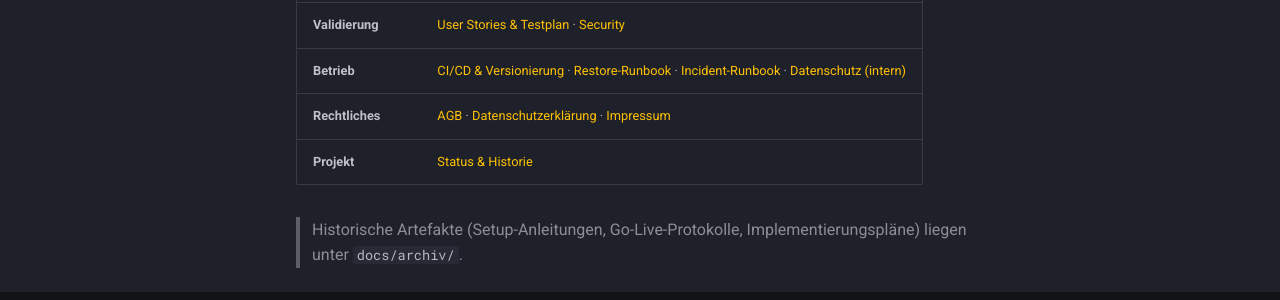
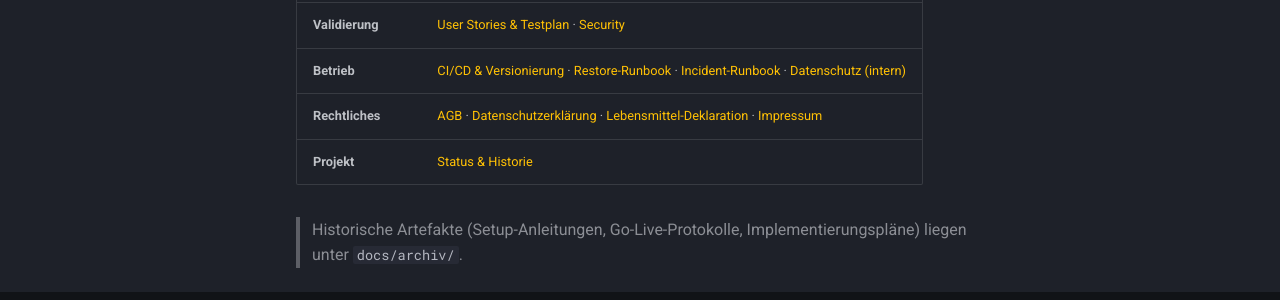
Before and after one commit to konstantinniedermann/olivalle-webshop, an MkDocs documentation site: the page built from docs/index.md, in a window 1280 px wide and 1262 px high. Shown: the part 926-1226 px from the top of the window. Built offline with MkDocs 1.6.1 and Material for MkDocs 9.7.7, drawn with Linux system fonts in a browser that asks for light colours.

Commit message:
docs: Lebensmittel-Deklaration in Doku-Index (Rechtliches) verlinken (#144)
Co-Authored-By: Claude Opus 4.8 (1M context) <noreply@anthropic.com>

```diff
--- a/docs/index.md
+++ b/docs/index.md
@@ -22,7 +22,7 @@ Olivalle ersetzt einen manuellen Bestellprozess (Tally-Formular + manuelle Rechn
 | **Entscheidungen** | [ADR-Index](adr-index.md) · [Tech-Stack](adr-tech-stack.md) · [Backup-Strategie](adr-backup-strategie.md) · [Domain-Registrar](adr-domain-registrar.md) · [E-Mail-Provider](adr-email-provider.md) |
 | **Validierung** | [User Stories & Testplan](user-stories-testplan.md) · [Security](security.md) |
 | **Betrieb** | [CI/CD & Versionierung](ci-cd-und-versionierung.md) · [Restore-Runbook](runbook-restore.md) · [Incident-Runbook](runbook-incident.md) · [Datenschutz (intern)](datenschutz.md) |
-| **Rechtliches** | [AGB](legal/agb.md) · [Datenschutzerklärung](legal/datenschutz.md) · [Impressum](legal/impressum.md) |
+| **Rechtliches** | [AGB](legal/agb.md) · [Datenschutzerklärung](legal/datenschutz.md) · [Lebensmittel-Deklaration](legal/lebensmittel-deklaration.md) · [Impressum](legal/impressum.md) |
 | **Projekt** | [Status & Historie](projekt-status.md) |
 
 > Historische Artefakte (Setup-Anleitungen, Go-Live-Protokolle, Implementierungspläne) liegen unter `docs/archiv/`.
```
